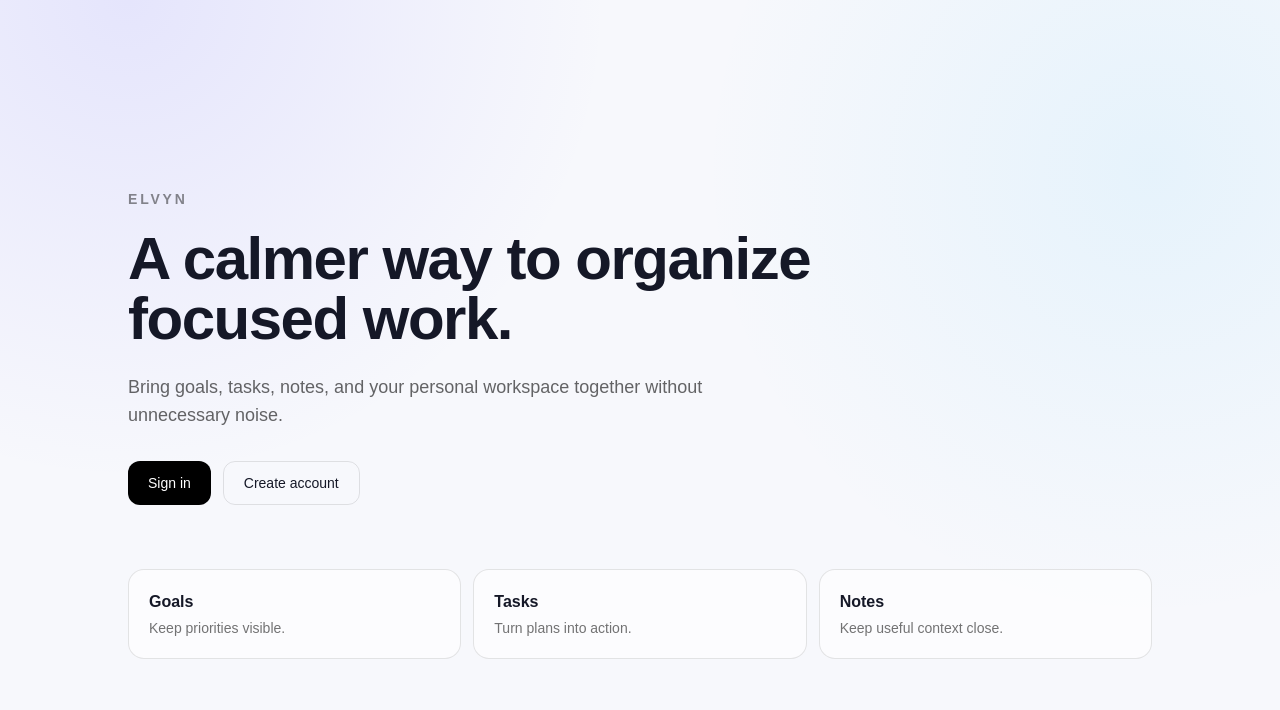
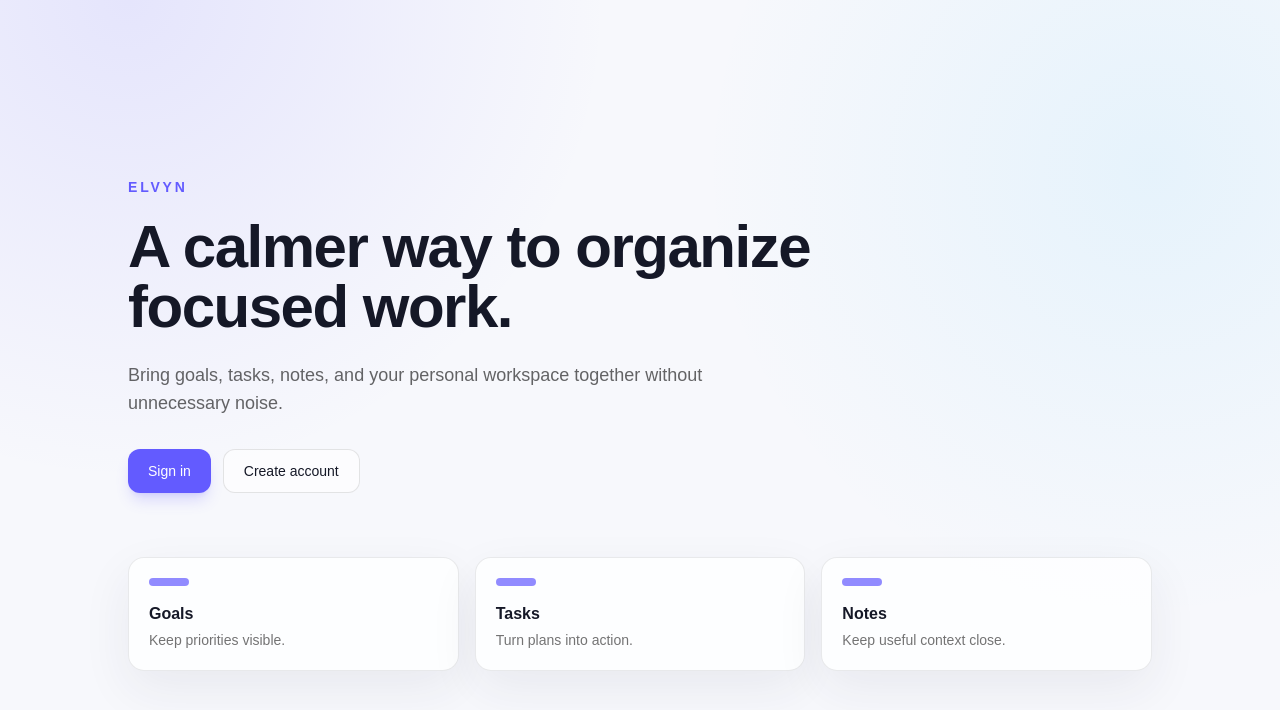
Before and after one commit to awakenedarpit/Elvyn, a Next.js app: page / in a window 1280 px wide. Shown: the top 710 px of the page. Built offline with nearby package versions, Linux system fonts and the light colour scheme.

Commit message:
design: apply Elvyn accent and motion to landing page

```diff
--- a/src/app/page.tsx
+++ b/src/app/page.tsx
@@ -1,21 +1,21 @@
 import Link from 'next/link'
 
-const linkClass = 'inline-flex min-h-11 items-center justify-center rounded-xl px-5 py-2.5 text-sm font-medium transition hover:opacity-90 focus-visible:outline-none focus-visible:ring-2 focus-visible:ring-black/40 focus-visible:ring-offset-2 dark:focus-visible:ring-white/50 dark:focus-visible:ring-offset-black'
+const linkClass = 'inline-flex min-h-11 items-center justify-center rounded-xl px-5 py-2.5 text-sm font-medium transition hover:opacity-90 focus-visible:outline-none focus-visible:ring-2 focus-visible:ring-[#635bff]/60 focus-visible:ring-offset-2 dark:focus-visible:ring-[#8b84ff]/70 dark:focus-visible:ring-offset-[#0b0d16]'
 
 export default function Home() {
   return (
-    <main className="min-h-screen px-5 py-10 sm:px-6 sm:py-16">
+    <main id="main-content" className="min-h-screen px-5 py-10 sm:px-6 sm:py-16">
       <section className="mx-auto flex min-h-[calc(100vh-5rem)] max-w-5xl flex-col justify-center">
-        <div className="max-w-3xl">
-          <p className="text-sm font-semibold uppercase tracking-[0.2em] text-black/45 dark:text-white/45">Elvyn</p>
+        <div className="max-w-3xl elvyn-enter">
+          <p className="text-sm font-semibold uppercase tracking-[0.2em] text-[#635bff] dark:text-[#8b84ff]">Elvyn</p>
           <h1 className="mt-5 text-4xl font-semibold tracking-tight sm:text-6xl">A calmer way to organize focused work.</h1>
           <p className="mt-6 max-w-2xl text-base leading-7 text-black/60 dark:text-white/60 sm:text-lg">Bring goals, tasks, notes, and your personal workspace together without unnecessary noise.</p>
-          <nav aria-label="Account actions" className="mt-8 flex flex-wrap gap-3">
-            <Link href="/login" className={`${linkClass} bg-black text-white dark:bg-white dark:text-black`}>Sign in</Link>
-            <Link href="/signup" className={`${linkClass} border border-black/10 hover:bg-black/5 dark:border-white/10 dark:hover:bg-white/5`}>Create account</Link>
+          <nav aria-label="Account actions" className="mt-8 flex flex-wrap gap-3 elvyn-enter elvyn-enter-delay-1">
+            <Link href="/login" className={`${linkClass} bg-[#635bff] text-white shadow-lg shadow-[#635bff]/20 hover:bg-[#554df0] dark:bg-[#8b84ff] dark:text-[#0b0d16]`}>Sign in</Link>
+            <Link href="/signup" className={`${linkClass} border border-black/10 bg-white/60 hover:border-[#635bff]/30 hover:bg-[#ecebff] dark:border-white/10 dark:bg-white/[0.03] dark:hover:bg-white/[0.08]`}>Create account</Link>
           </nav>
         </div>
-        <div className="mt-16 grid gap-3 sm:grid-cols-3" aria-label="Elvyn features">
+        <div className="mt-16 grid gap-4 sm:grid-cols-3 elvyn-enter elvyn-enter-delay-2" aria-label="Elvyn features">
           <Feature title="Goals" text="Keep priorities visible." />
           <Feature title="Tasks" text="Turn plans into action." />
           <Feature title="Notes" text="Keep useful context close." />
@@ -26,5 +26,5 @@ export default function Home() {
 }
 
 function Feature({ title, text }: { title: string; text: string }) {
-  return <article className="rounded-2xl border border-black/10 bg-white/60 p-5 dark:border-white/10 dark:bg-white/[0.03]"><h2 className="font-semibold">{title}</h2><p className="mt-1 text-sm text-black/55 dark:text-white/55">{text}</p></article>
+  return <article className="elvyn-card rounded-2xl p-5"><div className="mb-4 h-2 w-10 rounded-full bg-[#635bff]/70 dark:bg-[#8b84ff]/70" /><h2 className="font-semibold">{title}</h2><p className="mt-1 text-sm text-black/55 dark:text-white/55">{text}</p></article>
 }
```
